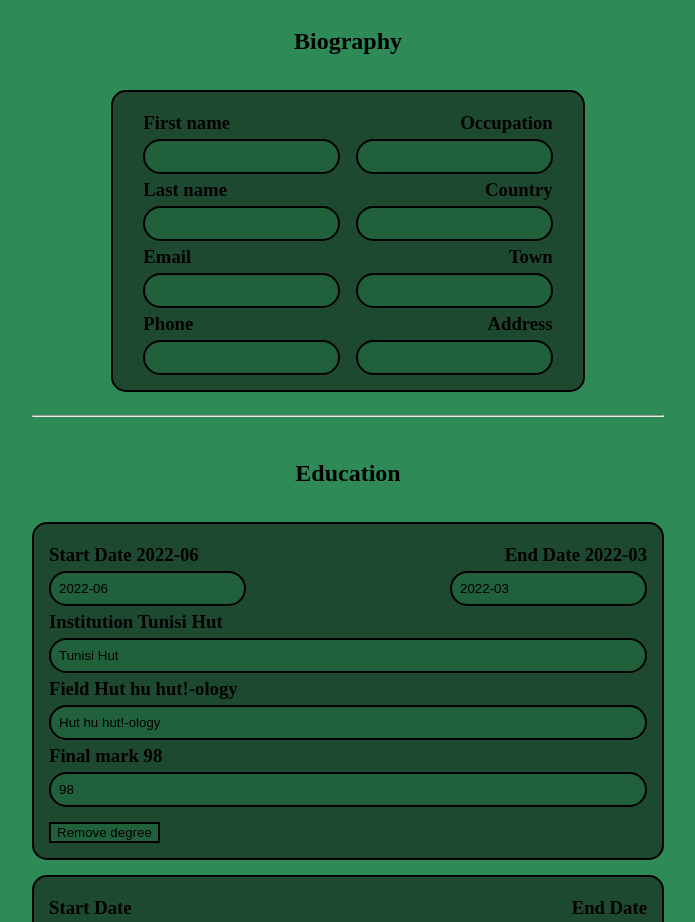
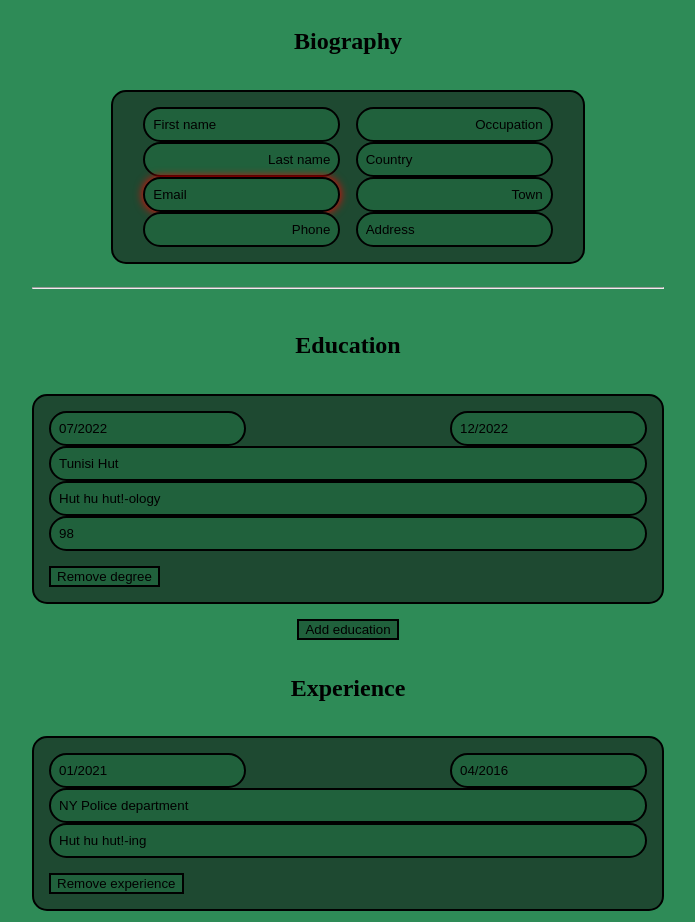
Before and after one commit to Osserc/cv-maker, a React (Create React App) app: page / in a window 1280 px wide. Shown: the top 922 px of the page, without its empty margins (292-987 px from the left). Built offline with nearby package versions, Linux system fonts and the light colour scheme.

Commit message:
Add Experience section, clean up data presentation

```diff
--- a/src/App.js
+++ b/src/App.js
@@ -2,6 +2,7 @@ import React from 'react';
 import './stylesheets/styles.css';
 import { Biography } from './components/Biography'
 import { Education } from './components/Education'
+import { Experience } from './components/Experience'
 
 class App extends React.Component {
   render() {
@@ -16,6 +17,10 @@ class App extends React.Component {
         <div className="flex flex-c justify-center align-center wide">
           <Education />
         </div>
+
+        <div className="flex flex-c justify-center align-center wide">
+          <Experience />
+        </div>
       </div>
     )
   }
--- a/src/components/Biography.js
+++ b/src/components/Biography.js
@@ -5,14 +5,14 @@ class Biography extends Component {
         super()
 
         this.state = {
-            firstName: '',
-            lastName: '',
-            email: '',
-            phone: '',
-            address: '',
-            town: '',
-            country: '',
-            occupation: ''
+            firstName: 'First name',
+            lastName: 'Last name',
+            email: 'Email',
+            phone: 'Phone',
+            address: 'Address',
+            town: 'Town',
+            country: 'Country',
+            occupation: 'Occupation'
         }
 
         this.updateBio = this.updateBio.bind(this)
@@ -32,41 +32,33 @@ class Biography extends Component {
                 <div className="card w-75">
                     <div className="flex justify-evenly wide">
                         <div className="flex flex-c">
-                            <label htmlFor="firstName"><h3>First name</h3></label>
                             <input type="text" id="firstName" name="firstName" defaultValue={this.state.firstName} onChange={this.updateBio}></input>
                         </div>
                         <div className="flex flex-c text-right">
-                            <label htmlFor="occupation"><h3>Occupation</h3></label>
                             <input type="text" id="occupation" className="text-right" name="occupation" defaultValue={this.state.occupation} onChange={this.updateBio}></input>
                         </div>
                     </div>
                     <div className="flex justify-evenly wide">
                         <div className="flex flex-c">
-                            <label htmlFor="lastName"><h3>Last name</h3></label>
                             <input type="text" id="lastName" className="text-right" name="lastName" defaultValue={this.state.lastName} onChange={this.updateBio}></input>
                         </div>
                         <div className="flex flex-c text-right">
-                            <label htmlFor="country"><h3>Country</h3></label>
                             <input type="text" id="country" name="country" defaultValue={this.state.country} onChange={this.updateBio}></input>
                         </div>
                     </div>
                     <div className="flex justify-evenly wide">
                         <div className="flex flex-c">
-                            <label htmlFor="email"><h3>Email</h3></label>
                             <input type="email" id="email" name="email" defaultValue={this.state.email} onChange={this.updateBio}></input>
                         </div>
                         <div className="flex flex-c text-right">
-                            <label htmlFor="town"><h3>Town</h3></label>
                             <input type="text" id="town" className="text-right" name="town" defaultValue={this.state.town} onChange={this.updateBio}></input>
                         </div>
                     </div>
                     <div className="flex justify-evenly wide">
                         <div className="flex flex-c">
-                            <label htmlFor="phone"><h3>Phone</h3></label>
                             <input type="tel" id="phone" className="text-right" name="phone" defaultValue={this.state.phone} onChange={this.updateBio}></input>
                         </div>
                         <div className="flex flex-c text-right">
-                            <label htmlFor="address"><h3>Address</h3></label>
                             <input type="text" id="address" name="address" defaultValue={this.state.address} onChange={this.updateBio}></input>
                         </div>
                     </div>
--- a/src/components/Education.js
+++ b/src/components/Education.js
@@ -7,19 +7,11 @@ class Education extends Component {
         this.state = {
             degrees: [{
                 id: 0,
-                startDate: "2022-06",
-                endDate: "2022-03",
-                institution: "Tunisi Hut",
-                field: "Hut hu hut!-ology",
-                mark: "98"
-            },
-            {
-                id: 1,
-                startDate: "",
-                endDate: "",
-                institution: "",
-                field: "",
-                mark: ""
+                startDate: '07/2022',
+                endDate: '12/2022',
+                institution: 'Tunisi Hut',
+                field: 'Hut hu hut!-ology',
+                mark: '98'
             }]
         }
 
@@ -30,11 +22,11 @@ class Education extends Component {
 
     addDegree() {
         const newDegree = { id: this.state.degrees.length,
-                            startDate: "",
-                            endDate: "",
-                            institution: "",
-                            field: "",
-                            mark: ""
+                            startDate: 'Start',
+                            endDate: 'End',
+                            institution: 'Institution',
+                            field: 'Type of degree',
+                            mark: 'Final mark'
                         }
         this.setState({
             degrees: this.state.degrees.concat(newDegree)
@@ -57,7 +49,6 @@ class Education extends Component {
         })
     }
 
-
     render() {
         return (
             <section id="Education" className="flex flex-c justify-center align-center gap-15">
@@ -68,30 +59,27 @@ class Education extends Component {
                         return <div key={degree.id} className="card wide">
                                     <div className="flex justify-between wide">
                                         <div className="flex flex-c">
-                                            <label htmlFor="startDate"><h3>Start Date {degree.startDate}</h3></label>
                                             <input type="text" id="startDate" name="startDate" data-index={degree.id} defaultValue={degree.startDate} onChange={this.updateDegree}></input>
                                         </div>
                                         <div className="flex flex-c text-right">
-                                            <label htmlFor="occupation"><h3>End Date {degree.endDate}</h3></label>
                                             <input type="text" id="endDate" name="endDate" data-index={degree.id} defaultValue={degree.endDate} onChange={this.updateDegree}></input>
                                         </div>
                                     </div>
                                     <div className="flex flex-c">
-                                        <label htmlFor="institution"><h3>Institution {degree.institution}</h3></label>
                                         <input type="text" id="institution" name="institution" data-index={degree.id} defaultValue={degree.institution} onChange={this.updateDegree}></input>
                                     </div>
                                     <div className="flex flex-c">
-                                        <label htmlFor="field"><h3>Field {degree.field}</h3></label>
                                         <input type="text" id="field" name="field" data-index={degree.id} defaultValue={degree.field} onChange={this.updateDegree}></input>
                                     </div>
                                     <div className="flex flex-c">
-                                        <label htmlFor="mark"><h3>Final mark {degree.mark}</h3></label>
                                         <input type="text" id="mark" name="mark" data-index={degree.id} defaultValue={degree.mark} onChange={this.updateDegree}></input>
                                     </div>
                                     <div className="actions">
                                         <button data-index={degree.id} onClick={this.removeDegree}>Remove degree</button>
                                     </div>
                                 </div>
+                    } else {
+                        return null
                     }
                 })}
                 <button onClick={this.addDegree}>Add education</button>
--- /dev/null
+++ b/src/components/Experience.js
@@ -0,0 +1,86 @@
+import { Component } from "react"
+
+class Experience extends Component {
+    constructor() {
+        super()
+
+        this.state = {
+            experiences: [{
+                id: 0,
+                startDate: '01/2021',
+                endDate: '04/2016',
+                company: 'NY Police department',
+                job: 'Hut hu hut!-ing',
+            }]
+        }
+
+        this.addExperience = this.addExperience.bind(this)
+        this.removeExperience = this.removeExperience.bind(this)
+        this.updateExperience = this.updateExperience.bind(this)
+    }
+
+    addExperience() {
+        const newExperience = { id: this.state.experiences.length,
+                            startDate: 'Start',
+                            endDate: 'End',
+                            company: 'Company',
+                            job: 'Job description'
+                        }
+        this.setState({
+            experiences: this.state.experiences.concat(newExperience)
+        })
+    }
+
+    removeExperience(event) {
+        this.setState(prevState => {
+            const newExperiences = [...prevState.experiences];
+            newExperiences[event.target.dataset.index] = null;
+            return {experiences: newExperiences};
+        })
+    }
+
+    updateExperience(event) {
+        this.setState(prevState => {
+            const newExperiences = [...prevState.experiences];
+            newExperiences[event.target.dataset.index][event.target.name] = [event.target.value];
+            return {experiences: newExperiences};
+        })
+    }
+
+    render() {
+        return (
+            <section id="Experience" className="flex flex-c justify-center align-center gap-15">
+                <h1>Experience</h1>
+
+                {this.state.experiences.map((experience) => {
+                    if (experience != null) {
+                        return <div key={experience.id} className="card wide">
+                                    <div className="flex justify-between wide">
+                                        <div className="flex flex-c">
+                                            <input type="text" id="startDate" name="startDate" data-index={experience.id} defaultValue={experience.startDate} onChange={this.updateExperience}></input>
+                                        </div>
+                                        <div className="flex flex-c text-right">
+                                            <input type="text" id="endDate" name="endDate" data-index={experience.id} defaultValue={experience.endDate} onChange={this.updateExperience}></input>
+                                        </div>
+                                    </div>
+                                    <div className="flex flex-c">
+                                        <input type="text" id="company" name="company" data-index={experience.id} defaultValue={experience.company} onChange={this.updateExperience}></input>
+                                    </div>
+                                    <div className="flex flex-c">
+                                        <input type="text" id="job" name="job" data-index={experience.id} defaultValue={experience.job} onChange={this.updateExperience}></input>
+                                    </div>
+                                    <div className="actions">
+                                        <button data-index={experience.id} onClick={this.removeExperience}>Remove experience</button>
+                                    </div>
+                                </div>
+                    } else {
+                        return null
+                    }
+                })}
+                <button onClick={this.addExperience}>Add experience</button>
+            </section>
+        )
+    }
+}
+
+export { Experience }
```
